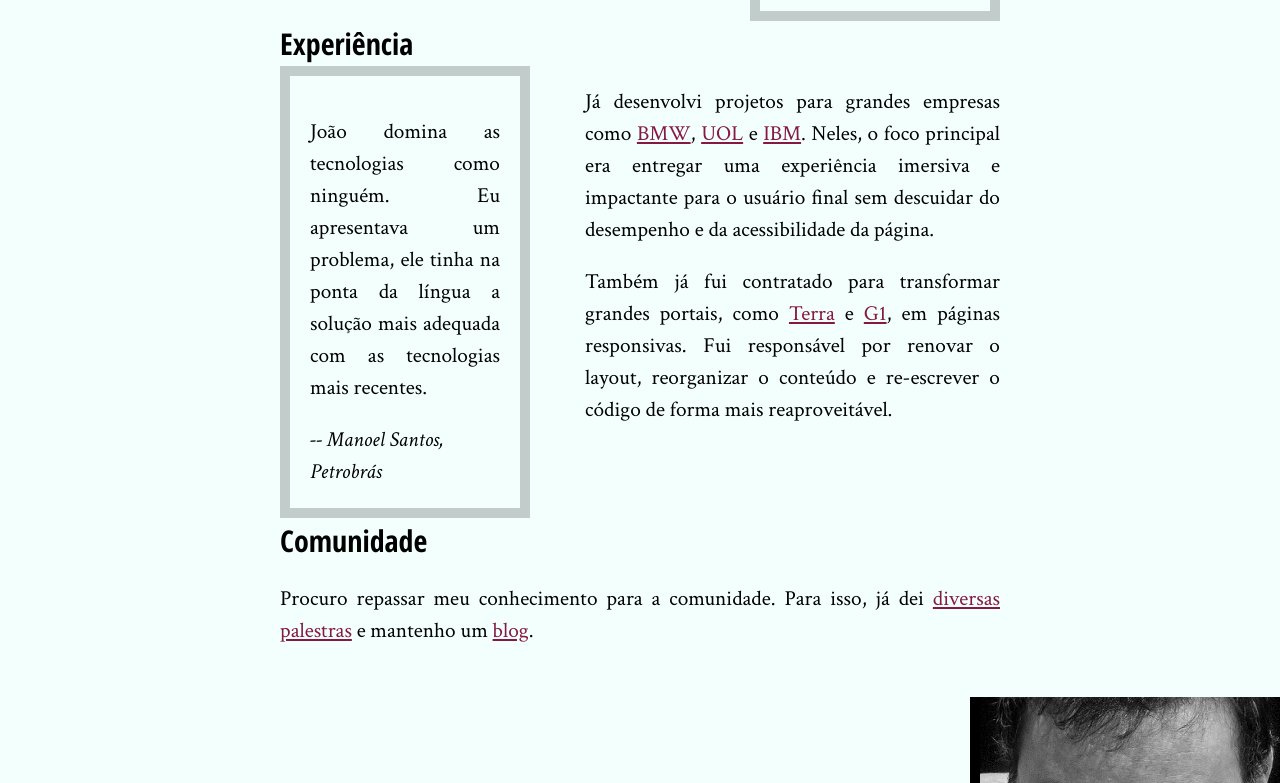
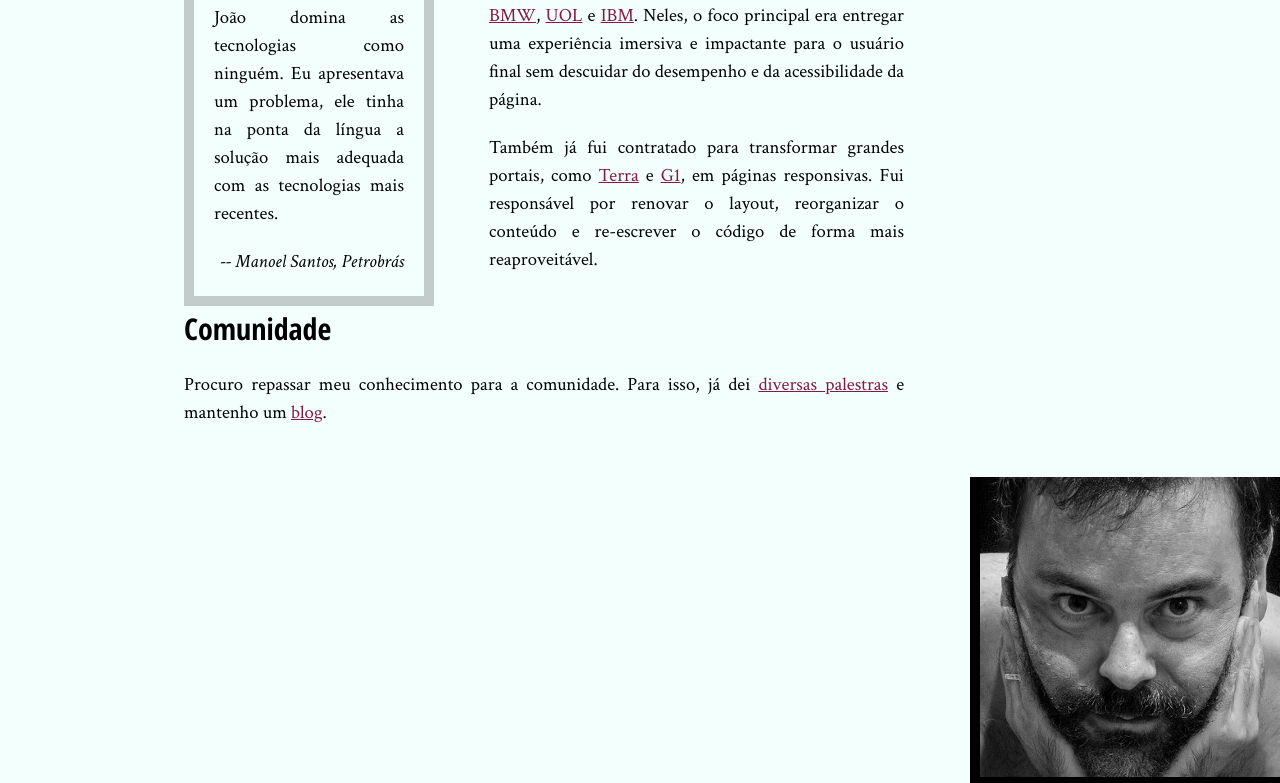
Before and after one commit to GabryelleSS/portfolio-joao-da-silva, a plain HTML site: page bio.html in a window 1280 px wide. Shown: the part 802-1585 px from the top of the page. Drawn offline with Linux system fonts and the light colour scheme.

Commit message:
Posicionando barra de navegacao

```diff
--- a/_css/site.css
+++ b/_css/site.css
@@ -1,7 +1,7 @@
 body{
     background-color: #F2FFFC;
     font-family: "Crimson Text", "Times New Roman", serif;
-    font-size: 16pt;
+    font-size: 14pt;
     line-height: 1.5;
 }
 
@@ -187,3 +187,16 @@ img .navegacao-site{
 .rodape{
     clear: right;
 }
+
+main {
+    float: left;
+    width: 85%;
+}
+
+.minha-foto, .navegacao-site {
+    float: right;
+}
+
+main {
+    width: 85%;
+}
```
